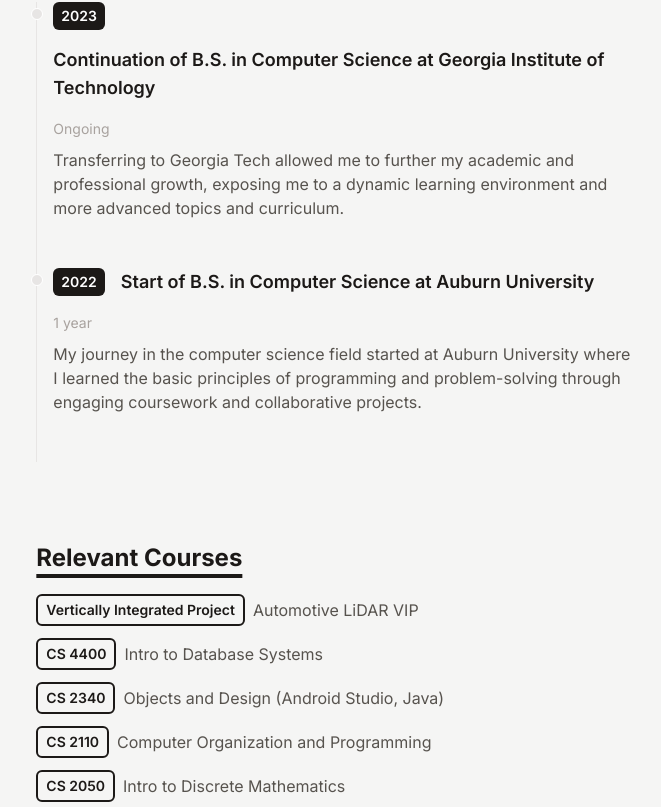
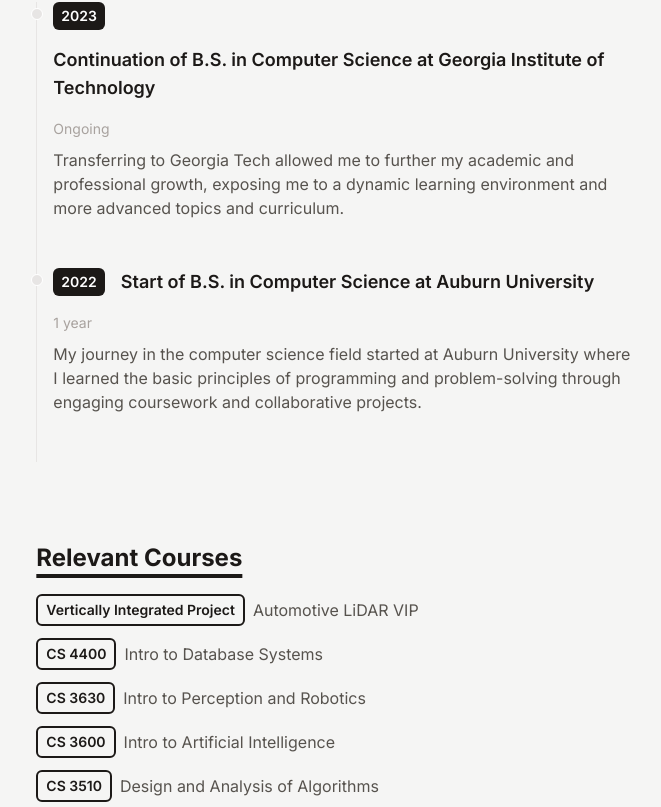
Before and after one commit to hyeokjinjin/hyeokjinjin.github.io, a React (Vite) app: page / in a window 1280 px wide. Shown: the part 1990-2797 px from the top of the page, without its empty margins (305-966 px from the left). Built offline with nearby package versions, Linux system fonts and the light colour scheme.

Commit message:
Updated Courses

```diff
--- a/src/components/data/course.js
+++ b/src/components/data/course.js
@@ -6,6 +6,18 @@
     {
         name: 'CS 4400',
         desc: 'Intro to Database Systems',
+    },
+    {
+        name: 'CS 3630',
+        desc: 'Intro to Perception and Robotics'
+    },
+    {
+        name: 'CS 3600',
+        desc: 'Intro to Artificial Intelligence'
+    },
+    {
+        name: 'CS 3510',
+        desc: 'Design and Analysis of Algorithms'
     },
     {
         name: 'CS 2340',
@@ -28,14 +40,22 @@
         desc: 'Intro to Object Oriented Programming (Java)',
     },
     {
-        name: 'MATH 1554',
-        desc: 'Linear Algebra',
+        name: 'CS 1301',
+        desc: 'Intro to Computing'
     },
     {
         name: 'MATH 2550',
         desc: 'Intro to Multivariable Calculus',
     },
     {
+        name: 'MATH 1554',
+        desc: 'Linear Algebra',
+    },
+    {
+        name: 'MATH 1552',
+        desc: 'Integral Calculus',
+    },
+    {
         name: 'ISYE 3770',
         desc: 'Statistics and Applications',
     },
```
